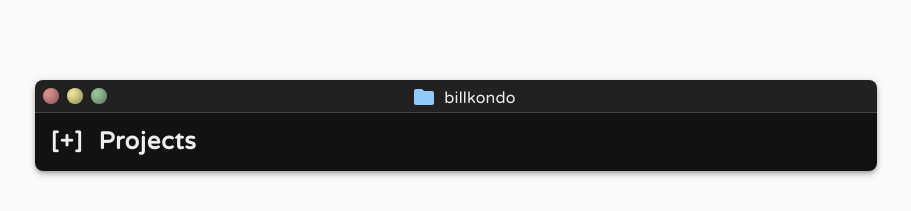
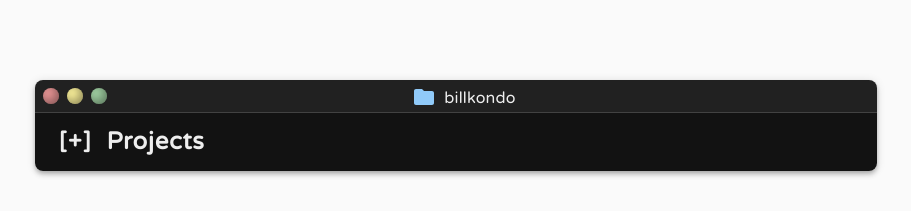
Before and after one commit to billkondo/portfolio, a Next.js app: page / in a window 1280 px wide. Shown: the top 211 px of the page, without its empty margins (184-1095 px from the left). Built offline with nearby package versions, Linux system fonts and the light colour scheme.

Commit message:
Including icon in button range

```diff
--- a/components/tree/Node.tsx
+++ b/components/tree/Node.tsx
@@ -11,7 +11,6 @@ const useStyles = makeStyles({
     fontSize: '24px',
   },
   item: {
-    marginLeft: 8,
     flexGrow: 1,
   },
 });
@@ -31,15 +30,12 @@ const Node: FunctionComponent<Props> = ({ label, renderSubTree }) => {
   return (
     <Grid container direction="column">
       <Grid item container className={classes.root} alignItems="center">
-        <Grid item>
-          <b>
-            [<Sign open={open}></Sign>]
-          </b>
-        </Grid>
-
         <Grid item className={classes.item}>
           <Button fullWidth className={button} onClick={_onClick}>
-            <b>{label}</b>
+            <b>
+              [<Sign open={open}></Sign>]{' '}
+              <span style={{ marginLeft: 8 }}>{label}</span>
+            </b>
           </Button>
         </Grid>
       </Grid>
```
